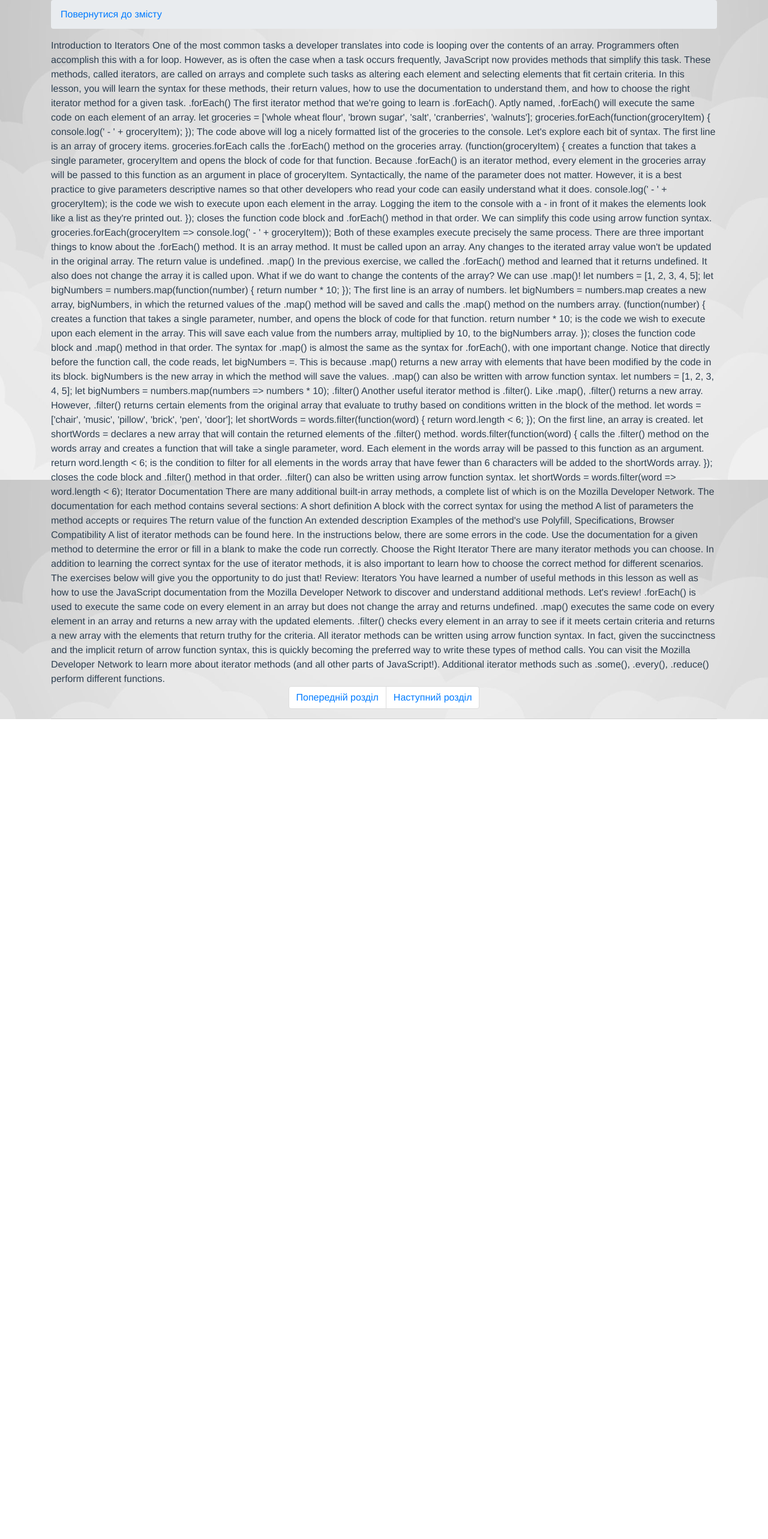
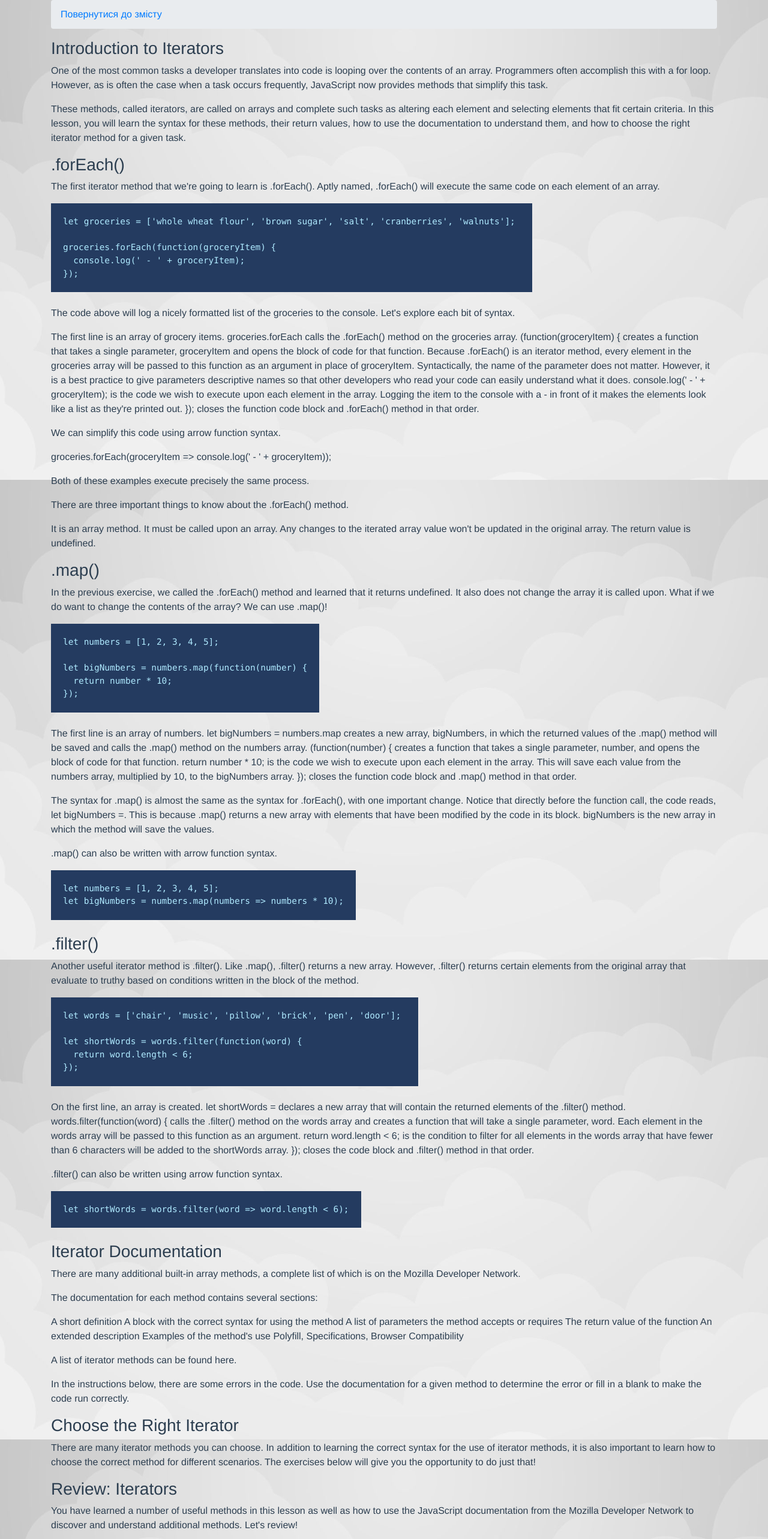
Before and after one commit to kozakevych/lang-studying, a Vue app: page /js-course/iterators in a window 1280 px wide. Shown: the top 2566 px of the page at 60% size. Before the commit the page ends 1199 px from the top, so only its background shows below. Built offline with nearby package versions, Linux system fonts and the light colour scheme.

Commit message:
logo added and tags

```diff
--- a/config/index.js
+++ b/config/index.js
@@ -28,7 +28,7 @@ module.exports = {
   dev: {
     env: require('./dev.env'),
     port: process.env.PORT || 8080,
-    autoOpenBrowser: true,
+    autoOpenBrowser: false,
     assetsSubDirectory: 'static',
     assetsPublicPath: '/',
     proxyTable: {},
--- a/index.html
+++ b/index.html
@@ -2,7 +2,7 @@
 <html>
   <head>
     <meta charset="utf-8">
-    <title>PC Genius</title>
+    <title>Humble Coder</title>
     <meta name="viewport" content="width=device-width, initial-scale=1, shrink-to-fit=no">
     <link rel="icon" type="image/png" href="/static/study-favicon.png">
 
--- a/src/App.vue
+++ b/src/App.vue
@@ -4,7 +4,7 @@
 <div class="container">
 
 <nav class="navbar navbar-expand-lg navbar-dark bg-dark rounded">
-        <a class="navbar-brand" href="/">PC Genius</a>
+        <a class="navbar-brand" href="/"><img src="./assets/pc-genius-1.png" alt="PC Genius" width="150" height="40"></a>
         <button class="navbar-toggler" type="button" data-toggle="collapse" data-target="#navbarsExample09" aria-controls="navbarsExample09" aria-expanded="false" aria-label="Toggle navigation">
           <span class="navbar-toggler-icon"></span>
         </button>
@@ -49,7 +49,7 @@
 
           <li>
           <ul class="contact-info">
-            <li><span>Створено за допомогою:</span></li>
+            <li><span>Створено:</span></li>
             <li><img class="logo" src="./assets/logo.png" alt="VueJS Logo" title="VueJS"></li>
             <li><img class="logo" src="./assets/bootstrap-logo.png" alt="Bootstrap Logo" title="Bootstrap"></li>
           </ul>
@@ -139,7 +139,7 @@ ul {
 
 footer li {
   display: inline-block;
-  margin: 0 10px;
+  margin: 5px;
 }
 
 
--- a/src/components/js-components/browser-compatibility.vue
+++ b/src/components/js-components/browser-compatibility.vue
@@ -3,33 +3,33 @@
   <div class="blog-post text-left">
 
 
-	Introduction
+	<h2>Introduction</h2>
 
-You're probably prompted to update your web browser every few months. Do you know why? A few reasons include addressing security vulnerabilities, adding features, and supporting new HTML, CSS, and JavaScript syntax.
+<p>You're probably prompted to update your web browser every few months. Do you know why? A few reasons include addressing security vulnerabilities, adding features, and supporting new HTML, CSS, and JavaScript syntax.</p>
 
-The reasons above imply there is a period before a software update is released when there are security vulnerabilities and unsupported language syntax.
+<p>The reasons above imply there is a period before a software update is released when there are security vulnerabilities and unsupported language syntax.</p>
 
-This lesson focuses on the latter. Specifically, how developers address the gap between the new JavaScript syntax that they use, and the JavaScript syntax that web browsers recognize.
+<p>This lesson focuses on the latter. Specifically, how developers address the gap between the new JavaScript syntax that they use, and the JavaScript syntax that web browsers recognize.</p>
 
-This has become a widespread concern for web developers since Ecma International, the organization responsible for standardizing JavaScript, released a new version of it in 2015, called ECMAScript2015, commonly referred to as ES6. Note, the 6 refers to the version of JavaScript and is not related to the year it was released (the previous version was ES5).
+<p>This has become a widespread concern for web developers since Ecma International, the organization responsible for standardizing JavaScript, released a new version of it in 2015, called ECMAScript2015, commonly referred to as ES6. Note, the 6 refers to the version of JavaScript and is not related to the year it was released (the previous version was ES5).</p>
 
-Upon release, web developers quickly adopted the new ES6 syntax, as it improved readability and efficiency. However, ES6 was not supported by most web browsers, so developers ran into browser compatibility issues.
+<p>Upon release, web developers quickly adopted the new ES6 syntax, as it improved readability and efficiency. However, ES6 was not supported by most web browsers, so developers ran into browser compatibility issues.</p>
 
-In this lesson, you will learn about two important tools for addressing browser compatibility issues.
+<p>In this lesson, you will learn about two important tools for addressing browser compatibility issues.</p>
 
-  caniuse.com — A website that provides data on web browser compatibility for HTML, CSS, and JavaScript features. You will learn how to use it to look up ES6 feature support.
-  Babel — A Javascript library that you can use to convert new, unsupported JavaScript (ES6), into an older version (ES5) that is recognized by most modern browsers.
+  <p>caniuse.com — A website that provides data on web browser compatibility for HTML, CSS, and JavaScript features. You will learn how to use it to look up ES6 feature support.<br />
+  Babel — A Javascript library that you can use to convert new, unsupported JavaScript (ES6), into an older version (ES5) that is recognized by most modern browsers.</p>
 
-Let's get started by running ES6 JavaScript on a fake old web browser version.
+<p>Let's get started by running ES6 JavaScript on a fake old web browser version.</p>
 
-caniuse.com I
+<h3>caniuse.com I</h3>
 
-Since Ecma's release of ECMAScript2015 (ES6), software companies have slowly added support for ES6 features and syntax. While most new browser versions support the majority of the ES6 library, there are still a couple sources of compatibility issues:
+<p>Since Ecma's release of ECMAScript2015 (ES6), software companies have slowly added support for ES6 features and syntax. While most new browser versions support the majority of the ES6 library, there are still a couple sources of compatibility issues:</p>
 
-  Some users have not updated to the latest, ES6 supported web browser version.
-  A few ES6 features, like modules, are still not supported by most web browsers.
+  <p>Some users have not updated to the latest, ES6 supported web browser version.
+  A few ES6 features, like modules, are still not supported by most web browsers.</p>
 
-Because companies add support for ES6 features gradually, it's important for you to know how to look up browser support on a feature-by-feature basis. The website caniuse.com is the best resource for finding browser compatibility information.
+<p>Because companies add support for ES6 features gradually, it's important for you to know how to look up browser support on a feature-by-feature basis. The website caniuse.com is the best resource for finding browser compatibility information.</p>
 
 In caniuse, you can enter an ES6 feature, like let, and see the percentage of browsers that recognize it. You can also see when each major web browser (Chrome, Safari, Edge, etc.) added support for the keyword.
 
--- a/src/components/js-components/iterators.vue
+++ b/src/components/js-components/iterators.vue
@@ -1,118 +1,118 @@
 <template>
   <div class="blog-post text-left">
 
-		Introduction to Iterators
+		<h3>Introduction to Iterators</h3>
 
-One of the most common tasks a developer translates into code is looping over the contents of an array. Programmers often accomplish this with a for loop. However, as is often the case when a task occurs frequently, JavaScript now provides methods that simplify this task.
+<p>One of the most common tasks a developer translates into code is looping over the contents of an array. Programmers often accomplish this with a for loop. However, as is often the case when a task occurs frequently, JavaScript now provides methods that simplify this task.</p>
 
-These methods, called iterators, are called on arrays and complete such tasks as altering each element and selecting elements that fit certain criteria. In this lesson, you will learn the syntax for these methods, their return values, how to use the documentation to understand them, and how to choose the right iterator method for a given task.
+<p>These methods, called iterators, are called on arrays and complete such tasks as altering each element and selecting elements that fit certain criteria. In this lesson, you will learn the syntax for these methods, their return values, how to use the documentation to understand them, and how to choose the right iterator method for a given task.</p>
 
-.forEach()
+<h3>.forEach()</h3>
 
-The first iterator method that we're going to learn is .forEach(). Aptly named, .forEach() will execute the same code on each element of an array.
+<p>The first iterator method that we're going to learn is .forEach(). Aptly named, .forEach() will execute the same code on each element of an array.</p>
 
-let groceries = ['whole wheat flour', 'brown sugar', 'salt', 'cranberries', 'walnuts'];
+<pre><code>let groceries = ['whole wheat flour', 'brown sugar', 'salt', 'cranberries', 'walnuts'];
 
 groceries.forEach(function(groceryItem) {
   console.log(' - ' + groceryItem);
-});
+});</code></pre>
 
-The code above will log a nicely formatted list of the groceries to the console. Let's explore each bit of syntax.
+<p>The code above will log a nicely formatted list of the groceries to the console. Let's explore each bit of syntax.</p>
 
-    The first line is an array of grocery items.
+<p>    The first line is an array of grocery items.
     groceries.forEach calls the .forEach() method on the groceries array.
     (function(groceryItem) { creates a function that takes a single parameter, groceryItem and opens the block of code for that function. Because .forEach() is an iterator method, every element in the groceries array will be passed to this function as an argument in place of groceryItem. Syntactically, the name of the parameter does not matter. However, it is a best practice to give parameters descriptive names so that other developers who read your code can easily understand what it does.
     console.log(' - ' + groceryItem); is the code we wish to execute upon each element in the array. Logging the item to the console with a - in front of it makes the elements look like a list as they're printed out.
-    }); closes the function code block and .forEach() method in that order.
+    }); closes the function code block and .forEach() method in that order.</p>
 
-We can simplify this code using arrow function syntax.
+<p>We can simplify this code using arrow function syntax.</p>
 
-groceries.forEach(groceryItem => console.log(' - ' + groceryItem));
+<p>groceries.forEach(groceryItem => console.log(' - ' + groceryItem));</p>
 
-Both of these examples execute precisely the same process.
+<p>Both of these examples execute precisely the same process.</p>
 
-There are three important things to know about the .forEach() method.
+<p>There are three important things to know about the .forEach() method.</p>
 
-    It is an array method. It must be called upon an array.
+    <p>It is an array method. It must be called upon an array.
     Any changes to the iterated array value won't be updated in the original array.
-    The return value is undefined.
+    The return value is undefined.</p>
 
 
-.map()
+<h3>.map()</h3>
 
-In the previous exercise, we called the .forEach() method and learned that it returns undefined. It also does not change the array it is called upon. What if we do want to change the contents of the array? We can use .map()!
+<p>In the previous exercise, we called the .forEach() method and learned that it returns undefined. It also does not change the array it is called upon. What if we do want to change the contents of the array? We can use .map()!</p>
 
-let numbers = [1, 2, 3, 4, 5];
+<pre><code>let numbers = [1, 2, 3, 4, 5];
 
 let bigNumbers = numbers.map(function(number) {
   return number * 10;
-});
+});</code></pre>
 
-    The first line is an array of numbers.
+    <p>The first line is an array of numbers.
     let bigNumbers = numbers.map creates a new array, bigNumbers, in which the returned values of the .map() method will be saved and calls the .map() method on the numbers array.
     (function(number) { creates a function that takes a single parameter, number, and opens the block of code for that function.
     return number * 10; is the code we wish to execute upon each element in the array. This will save each value from the numbers array, multiplied by 10, to the bigNumbers array.
-    }); closes the function code block and .map() method in that order.
+    }); closes the function code block and .map() method in that order.</p>
 
-The syntax for .map() is almost the same as the syntax for .forEach(), with one important change. Notice that directly before the function call, the code reads, let bigNumbers =. This is because .map() returns a new array with elements that have been modified by the code in its block. bigNumbers is the new array in which the method will save the values.
+<p>The syntax for .map() is almost the same as the syntax for .forEach(), with one important change. Notice that directly before the function call, the code reads, let bigNumbers =. This is because .map() returns a new array with elements that have been modified by the code in its block. bigNumbers is the new array in which the method will save the values.</p>
 
-.map() can also be written with arrow function syntax.
+<p>.map() can also be written with arrow function syntax.</p>
 
-let numbers = [1, 2, 3, 4, 5];
-let bigNumbers = numbers.map(numbers => numbers * 10);
+<pre><code>let numbers = [1, 2, 3, 4, 5];
+let bigNumbers = numbers.map(numbers => numbers * 10);</code></pre>
 
-.filter()
+<h3>.filter()</h3>
 
-Another useful iterator method is .filter(). Like .map(), .filter() returns a new array. However, .filter() returns certain elements from the original array that evaluate to truthy based on conditions written in the block of the method.
+<p>Another useful iterator method is .filter(). Like .map(), .filter() returns a new array. However, .filter() returns certain elements from the original array that evaluate to truthy based on conditions written in the block of the method.</p>
 
-let words = ['chair', 'music', 'pillow', 'brick', 'pen', 'door'];
+<pre><code>let words = ['chair', 'music', 'pillow', 'brick', 'pen', 'door'];
 
 let shortWords = words.filter(function(word) {
   return word.length < 6;
-});
+});</code></pre>
 
-    On the first line, an array is created.
+    <p>On the first line, an array is created.
     let shortWords = declares a new array that will contain the returned elements of the .filter() method.
     words.filter(function(word) { calls the .filter() method on the words array and creates a function that will take a single parameter, word. Each element in the words array will be passed to this function as an argument.
     return word.length < 6; is the condition to filter for all elements in the words array that have fewer than 6 characters will be added to the shortWords array.
-    }); closes the code block and .filter() method in that order.
+    }); closes the code block and .filter() method in that order.</p>
 
-.filter() can also be written using arrow function syntax.
+<p>.filter() can also be written using arrow function syntax.</p>
 
-let shortWords = words.filter(word => word.length < 6);
+<pre><code>let shortWords = words.filter(word => word.length < 6);</code></pre>
 
-Iterator Documentation
+<h3>Iterator Documentation</h3>
 
-There are many additional built-in array methods, a complete list of which is on the Mozilla Developer Network.
+<p>There are many additional built-in array methods, a complete list of which is on the Mozilla Developer Network.</p>
 
-The documentation for each method contains several sections:
+<p>The documentation for each method contains several sections:</p>
 
-    A short definition
+    <p>A short definition
     A block with the correct syntax for using the method
     A list of parameters the method accepts or requires
     The return value of the function
     An extended description
     Examples of the method's use
-    Polyfill, Specifications, Browser Compatibility
+    Polyfill, Specifications, Browser Compatibility</p>
 
-A list of iterator methods can be found here.
+<p>A list of iterator methods can be found here.</p>
 
-In the instructions below, there are some errors in the code. Use the documentation for a given method to determine the error or fill in a blank to make the code run correctly.
+<p>In the instructions below, there are some errors in the code. Use the documentation for a given method to determine the error or fill in a blank to make the code run correctly.</p>
 
-Choose the Right Iterator
+<h3>Choose the Right Iterator</h3>
 
-There are many iterator methods you can choose. In addition to learning the correct syntax for the use of iterator methods, it is also important to learn how to choose the correct method for different scenarios. The exercises below will give you the opportunity to do just that!
+<p>There are many iterator methods you can choose. In addition to learning the correct syntax for the use of iterator methods, it is also important to learn how to choose the correct method for different scenarios. The exercises below will give you the opportunity to do just that!</p>
 
-Review: Iterators
+<h3>Review: Iterators</h3>
 
-You have learned a number of useful methods in this lesson as well as how to use the JavaScript documentation from the Mozilla Developer Network to discover and understand additional methods. Let's review!
+<p>You have learned a number of useful methods in this lesson as well as how to use the JavaScript documentation from the Mozilla Developer Network to discover and understand additional methods. Let's review!</p>
 
-    .forEach() is used to execute the same code on every element in an array but does not change the array and returns undefined.
+    <p>.forEach() is used to execute the same code on every element in an array but does not change the array and returns undefined.
     .map() executes the same code on every element in an array and returns a new array with the updated elements.
     .filter() checks every element in an array to see if it meets certain criteria and returns a new array with the elements that return truthy for the criteria.
     All iterator methods can be written using arrow function syntax. In fact, given the succinctness and the implicit return of arrow function syntax, this is quickly becoming the preferred way to write these types of method calls.
     You can visit the Mozilla Developer Network to learn more about iterator methods (and all other parts of JavaScript!).
-    Additional iterator methods such as .some(), .every(), .reduce() perform different functions.
+    Additional iterator methods such as .some(), .every(), .reduce() perform different functions.</p>
 
  <nav class="page-navigation" aria-label="Page navigation">
   <ul class="pagination justify-content-center">
```
Also changed, not shown: src/components/js-components/classes.vue (+13 -0 lines), src/components/js-components/control-flow.vue (+22 -7 lines), src/components/js-components/functions.vue (+12 -2 lines), src/components/js-components/introduction.vue (+8 -4 lines), src/components/js-components/objects.vue (+44 -42 lines), src/assets/pc-genius-1.png (added), src/assets/pc-genius.png (added).
